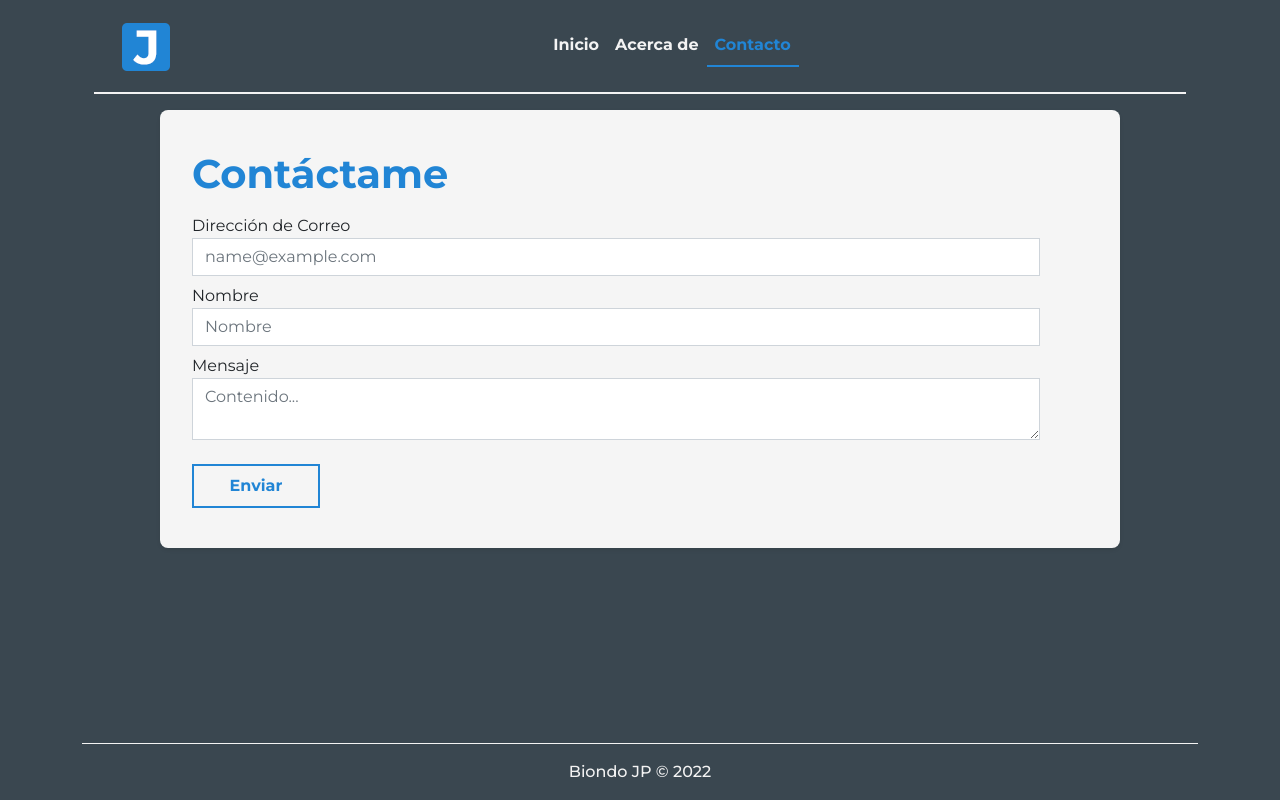
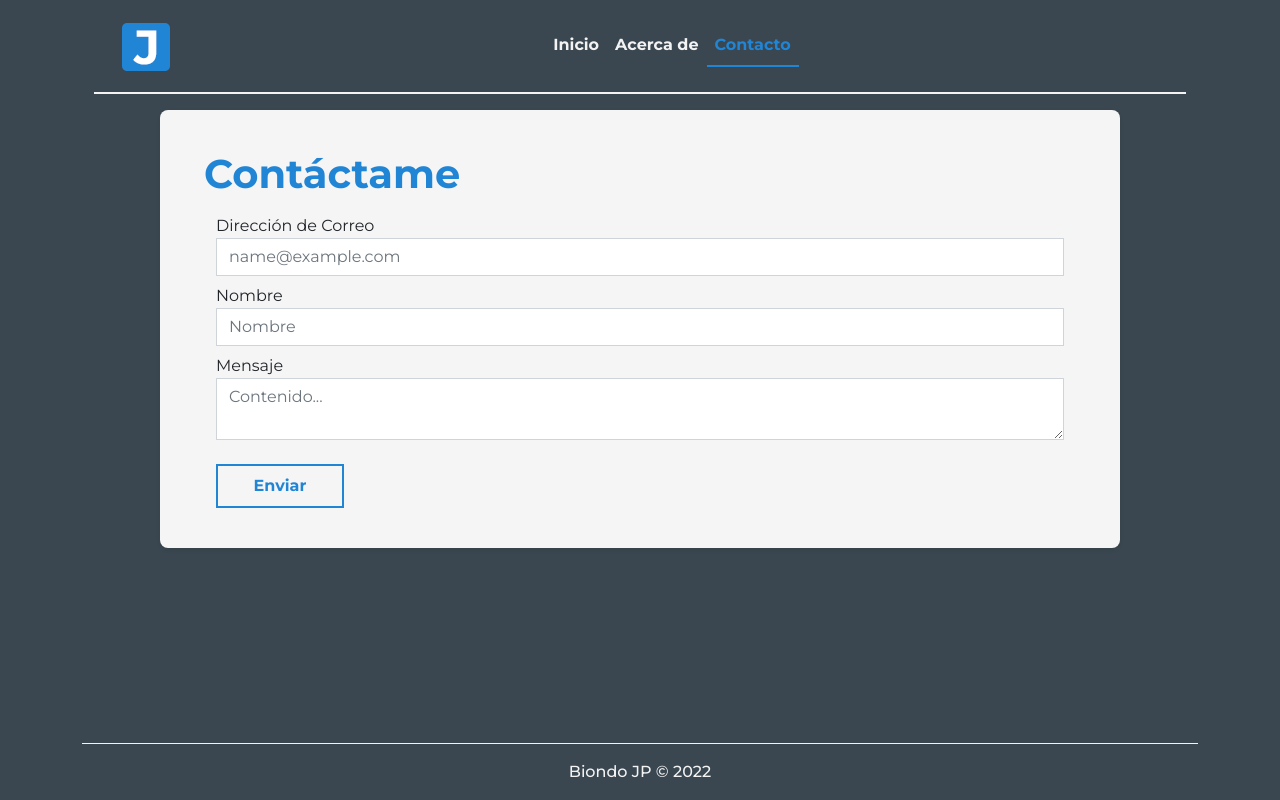
Before and after one commit to caylow/FRONTEND, an Angular app: page /contacto in a window 1280 px wide. Built offline with nearby package versions, Linux system fonts and the light colour scheme.

Commit message:
Justify form content to center

```diff
--- a/src/app/components/contact-form/contact-form.component.html
+++ b/src/app/components/contact-form/contact-form.component.html
@@ -1,7 +1,7 @@
-<div class="s-container row rounded-3 shadow-sm">
+<div class="s-container row  justify-content-center rounded-3 shadow-sm">
   <h1 class="row">Contáctame</h1>
-  <form class="row">
-    <div class="row form-group mt-2">
+  <form class="row justify-content-center">
+    <div class="row form-group  mt-2">
       <label for="inputEmail">Dirección de Correo</label>
       <input type="email" class="form-control" id="inputEmail" placeholder="name@example.com">
     </div>
```
